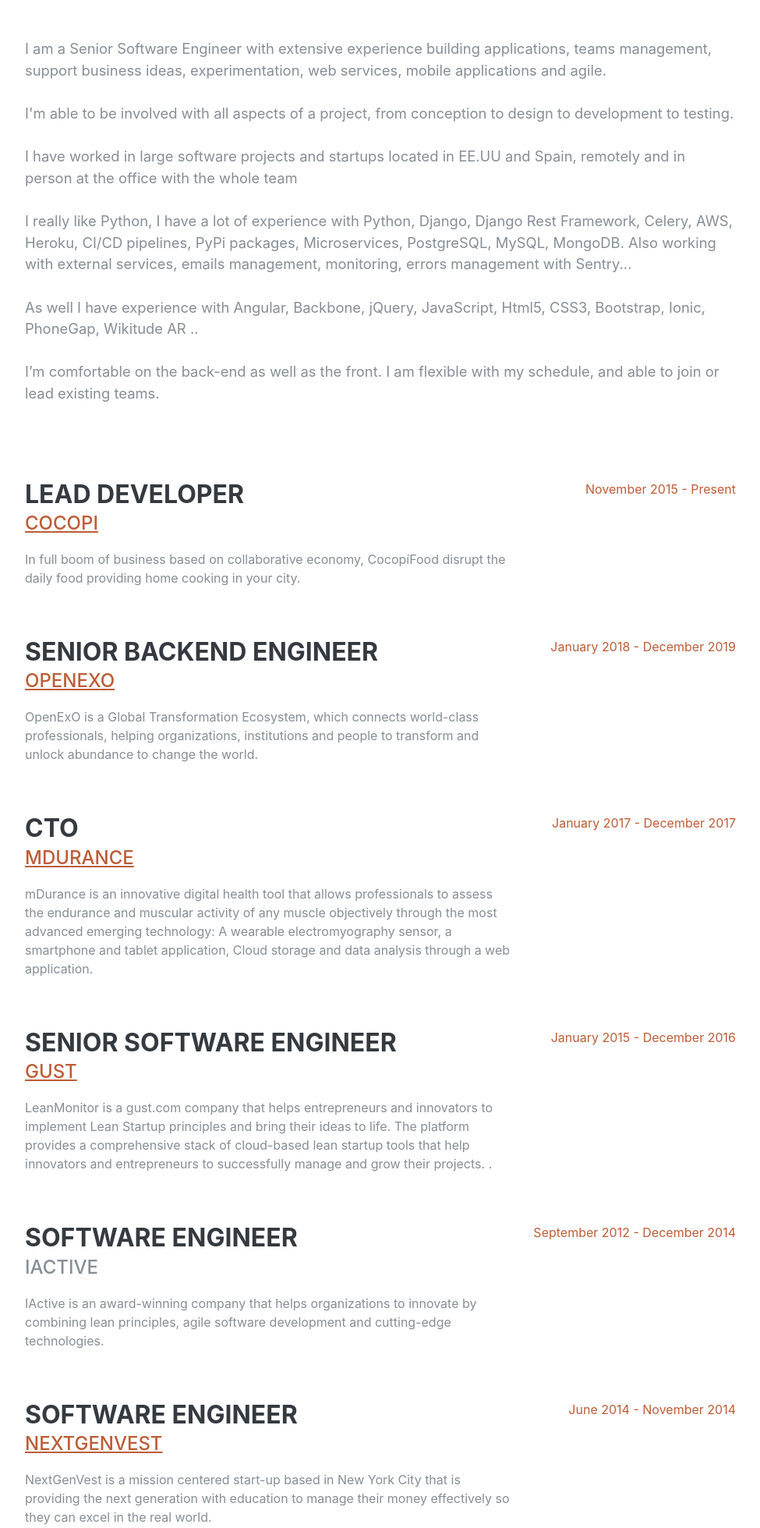
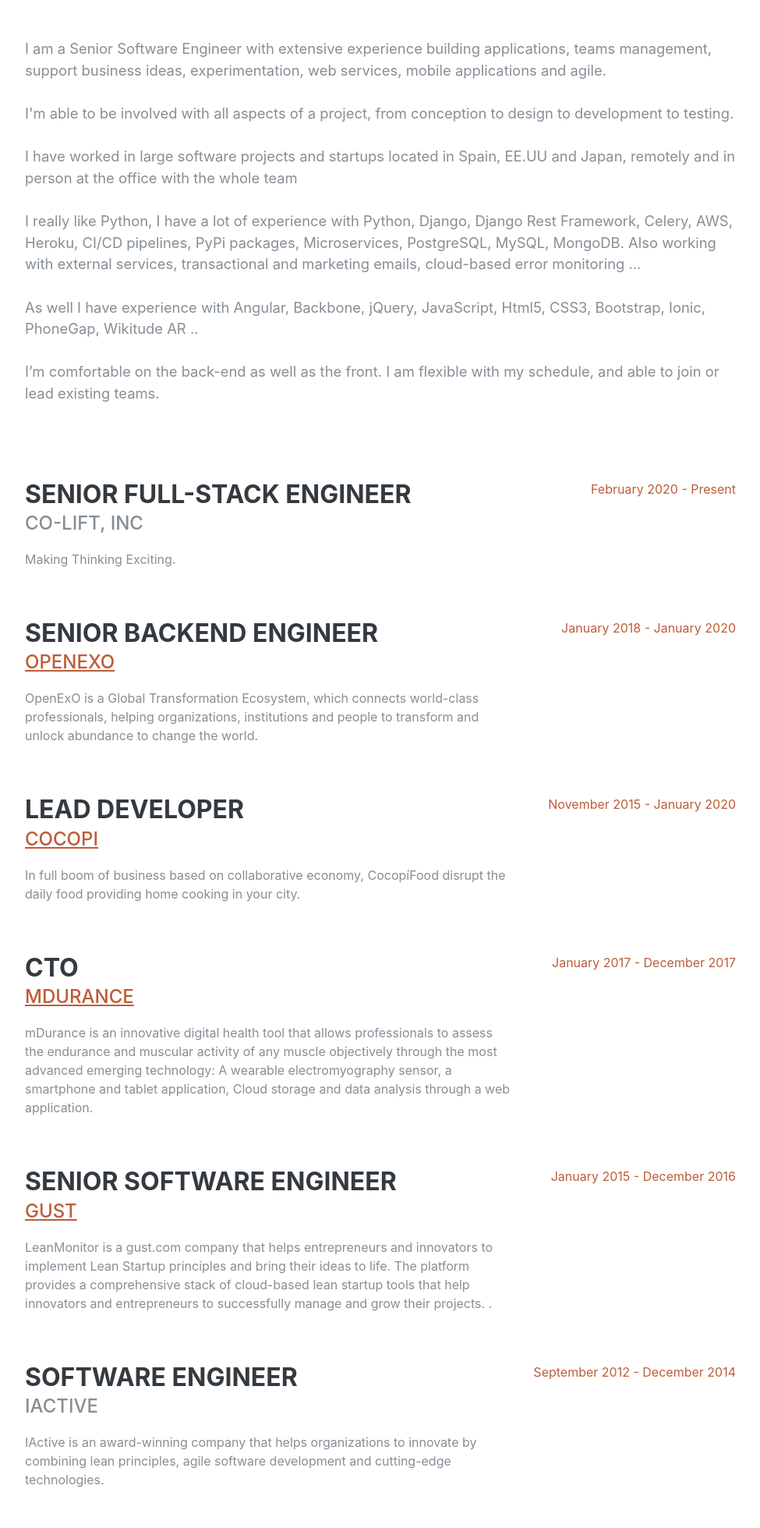
Before and after one commit to marfyl/django-curriculum-landing, a Django app: page / in a window 1280 px wide. Shown: the part 915-2874 px from the top of the page at 78% size, without its empty margins (288-1263 px from the left). Run offline with Django 3.2, Linux system fonts and the light colour scheme; some libraries are stand-ins or nearby versions; some web fonts are replaced.

Commit message:
Update experience

```diff
--- a/landing/templates/landing/experience.html
+++ b/landing/templates/landing/experience.html
@@ -5,22 +5,22 @@
     <p class="lead mb-5">
       I am a Senior Software Engineer with extensive experience building applications, teams management, support business ideas, experimentation, web services, mobile applications and agile.
       <br><br>I'm able to be involved with all aspects of a project, from conception to design to development to testing.
-      <br><br>I have worked in large software projects and startups located in EE.UU and Spain, remotely and in person at the office with the whole team
-      <br><br>I really like Python, I have a lot of experience with Python, Django, Django Rest Framework, Celery, AWS, Heroku, CI/CD pipelines, PyPi packages, Microservices, PostgreSQL, MySQL, MongoDB. Also working with external services, emails management, monitoring, errors management with Sentry...
+      <br><br>I have worked in large software projects and startups located in Spain, EE.UU and Japan, remotely and in person at the office with the whole team
+      <br><br>I really like Python, I have a lot of experience with Python, Django, Django Rest Framework, Celery, AWS, Heroku, CI/CD pipelines, PyPi packages, Microservices, PostgreSQL, MySQL, MongoDB. Also working with external services, transactional and marketing emails, cloud-based error monitoring ...
       <br><br>As well I have experience with Angular, Backbone, jQuery, JavaScript, Html5, CSS3, Bootstrap, Ionic, PhoneGap, Wikitude AR ..
       <br><br>I’m comfortable on the back-end as well as the front. I am flexible with my schedule, and able to join or lead existing teams.
     </p><br><br>
 
     <div class="resume-item d-flex flex-column flex-md-row justify-content-between mb-5">
       <div class="resume-content">
-        <h3 class="mb-0">Lead Developer</h3>
+        <h3 class="mb-0">Senior Full-Stack Engineer</h3>
         <div class="subheading mb-3">
-          <a href="https://www.cocopifood.com" class="underline" target="_blank" rel="noopener noreferrer">Cocopi</a>
+          Co-Lift, Inc
         </div>
-        <p>In full boom of business based on collaborative economy, CocopíFood disrupt the daily food providing home cooking in your city.</p>
+        <p>Making Thinking Exciting.</p>
       </div>
       <div class="resume-date text-md-right">
-        <span class="text-primary">November 2015 - Present</span>
+        <span class="text-primary">February 2020 - Present</span>
       </div>
     </div>
 
@@ -33,7 +33,20 @@
         <p>OpenExO is a Global Transformation Ecosystem, which connects world-class professionals, helping organizations, institutions and people to transform and unlock abundance to change the world.</p>
       </div>
       <div class="resume-date text-md-right">
-        <span class="text-primary">January 2018 - December 2019</span>
+        <span class="text-primary">January 2018 - January 2020</span>
+      </div>
+    </div>
+
+    <div class="resume-item d-flex flex-column flex-md-row justify-content-between mb-5">
+      <div class="resume-content">
+        <h3 class="mb-0">Lead Developer</h3>
+        <div class="subheading mb-3">
+          <a href="https://www.cocopifood.com" class="underline" target="_blank" rel="noopener noreferrer">Cocopi</a>
+        </div>
+        <p>In full boom of business based on collaborative economy, CocopíFood disrupt the daily food providing home cooking in your city.</p>
+      </div>
+      <div class="resume-date text-md-right">
+        <span class="text-primary">November 2015 - January 2020</span>
       </div>
     </div>
 
```
